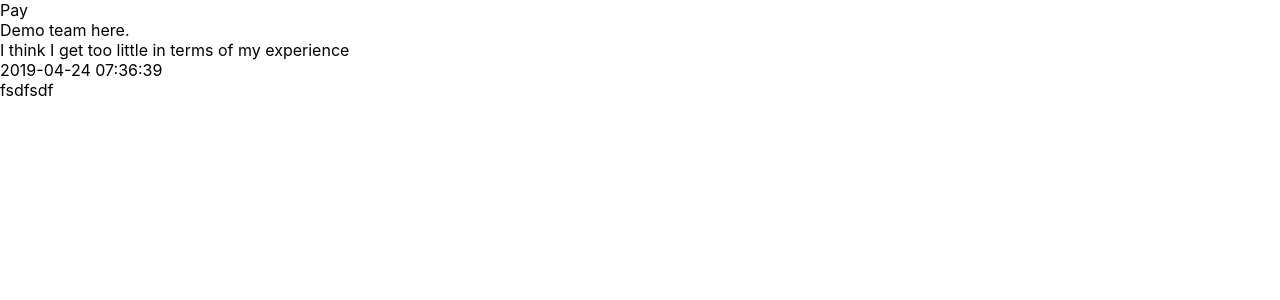
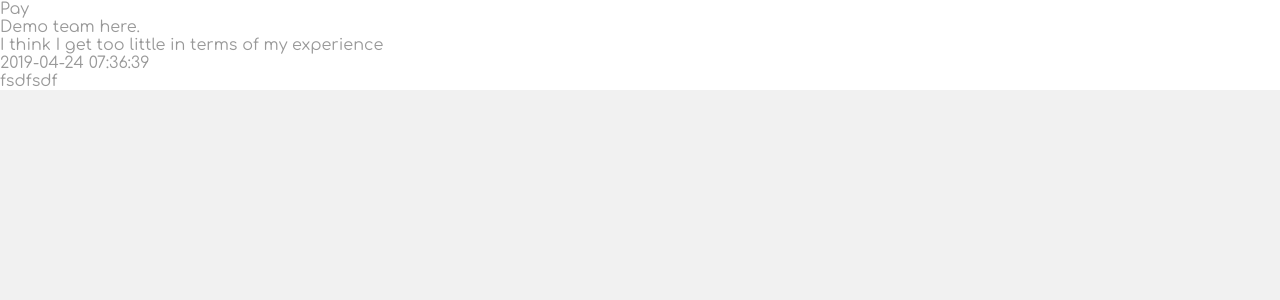
Before and after one commit to viktormmarkov/threads, a React (Create React App) app: page / in a window 1280 px wide. Shown: the top 300 px of the page. Built offline with nearby package versions, Linux system fonts and the light colour scheme.

Commit message:
Add font-famility and basic colors

```diff
--- a/public/index.html
+++ b/public/index.html
@@ -5,6 +5,8 @@
     <link rel="icon" href="%PUBLIC_URL%/favicon.ico" />
     <meta name="viewport" content="width=device-width, initial-scale=1" />
     <meta name="theme-color" content="#000000" />
+    <link rel="preconnect" href="https://fonts.gstatic.com">
+    <link href="https://fonts.googleapis.com/css2?family=Comfortaa:wght@300;400;500;600;700&display=swap" rel="stylesheet">
     <meta
       name="description"
       content="Web site created using create-react-app"
@@ -24,10 +26,8 @@
       work correctly both with client-side routing and a non-root public URL.
       Learn how to configure a non-root public URL by running `npm run build`.
     -->
-    <title>React App</title>
   </head>
   <body>
-    <noscript>You need to enable JavaScript to run this app.</noscript>
     <div id="root"></div>
     <!--
       This HTML file is a template.
--- a/src/App.js
+++ b/src/App.js
@@ -12,7 +12,7 @@
   "id":"5cc01207a59a5a02bc68e007"
 };
 function Card({message}) {
-  return (<div>
+  return (<div className='card'>
     <div>
       {message.subject}
     </div>
--- a/src/App.scss
+++ b/src/App.scss
@@ -0,0 +1,12 @@
+$bgcolor: #f1f1f1;
+$font-color: #999999;
+$card-background: #fff;
+
+html, body, #root {
+  background-color: $bgcolor;
+  color: $font-color
+}
+
+.card {
+  background-color: $card-background;
+}
--- a/src/index.css
+++ b/src/index.css
@@ -1,8 +1,6 @@
 body {
   margin: 0;
-  font-family: -apple-system, BlinkMacSystemFont, 'Segoe UI', 'Roboto', 'Oxygen',
-    'Ubuntu', 'Cantarell', 'Fira Sans', 'Droid Sans', 'Helvetica Neue',
-    sans-serif;
+  font-family: 'Comfortaa';
   -webkit-font-smoothing: antialiased;
   -moz-osx-font-smoothing: grayscale;
 }
```
